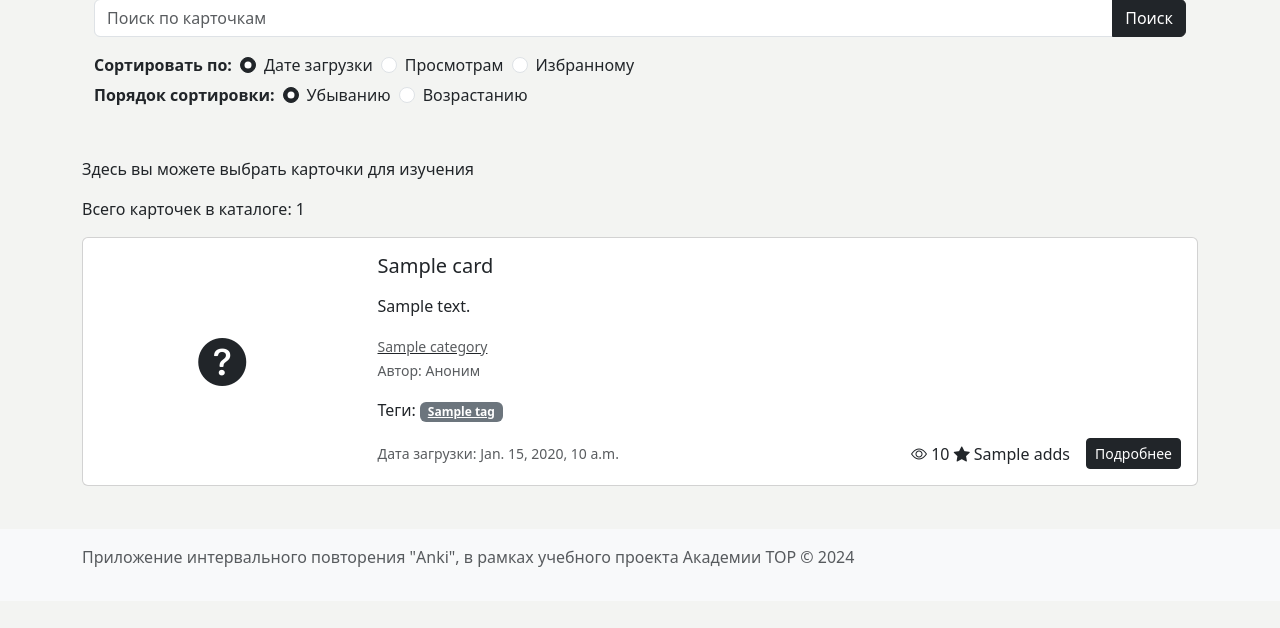
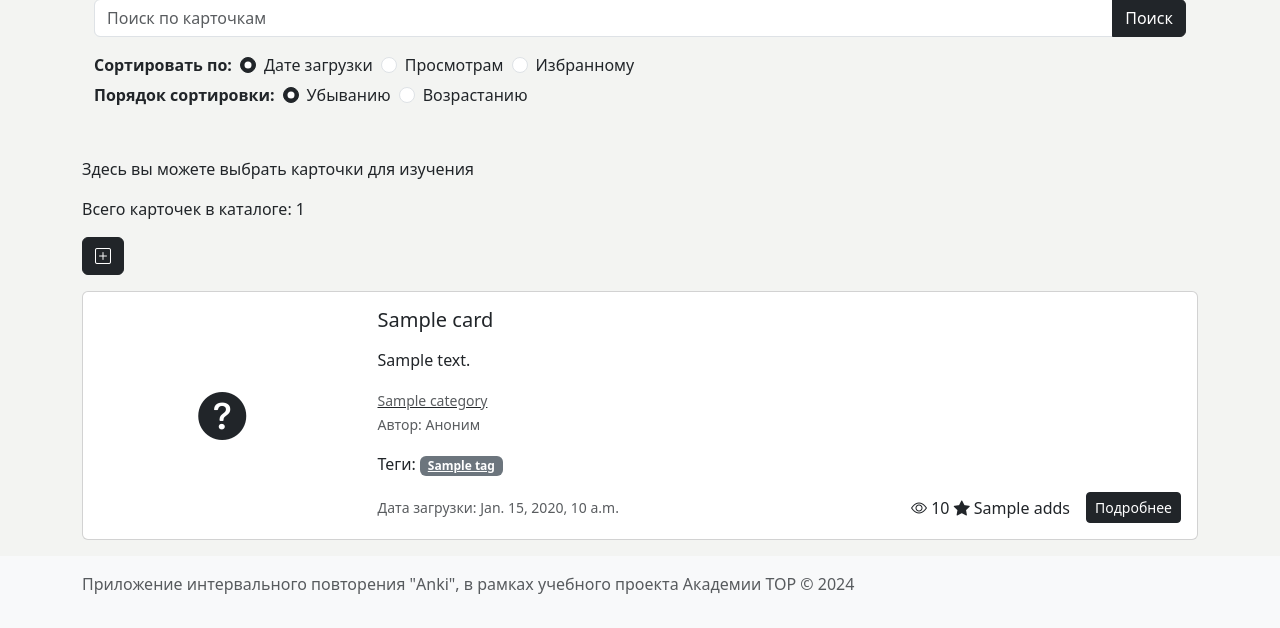
Before and after one commit to TOP-Python319/django_319, a Django app: template cards/templates/cards/catalog.html in a window 1280 px wide. Shown: the part 199-827 px from the top of the page. Before the commit the page ends 766 px from the top, so only its background shows below. Run offline with Django 3.2, Linux system fonts and the light colour scheme; the template is opened without the code that fills it: most values are stand-ins (such as "Sample title", 1, 10 or a date in 2020); some libraries are stand-ins or nearby versions.

Commit message:
lesson_66: добавили кнопку для создания карточки

```diff
--- a/cards/templates/cards/catalog.html
+++ b/cards/templates/cards/catalog.html
@@ -124,6 +124,9 @@
   Новых запросов не будет.
 {% endcomment %}
 <p>Всего карточек в каталоге: {{ page_obj.paginator.count }}</p>
+<a href="{% url 'add_card' %}" class="btn btn-dark mb-3">
+  <i class="bi bi-plus-square"></i>
+</a>
   {% for card in cards %}
       {% include "cards/include/card_preview.html" %}
   {% endfor %}
```
Also changed, not shown: README.md.
